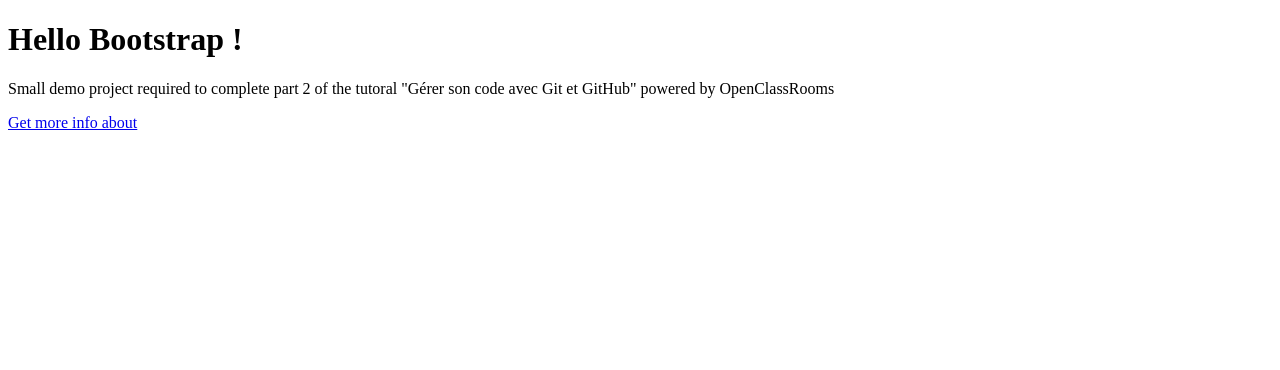
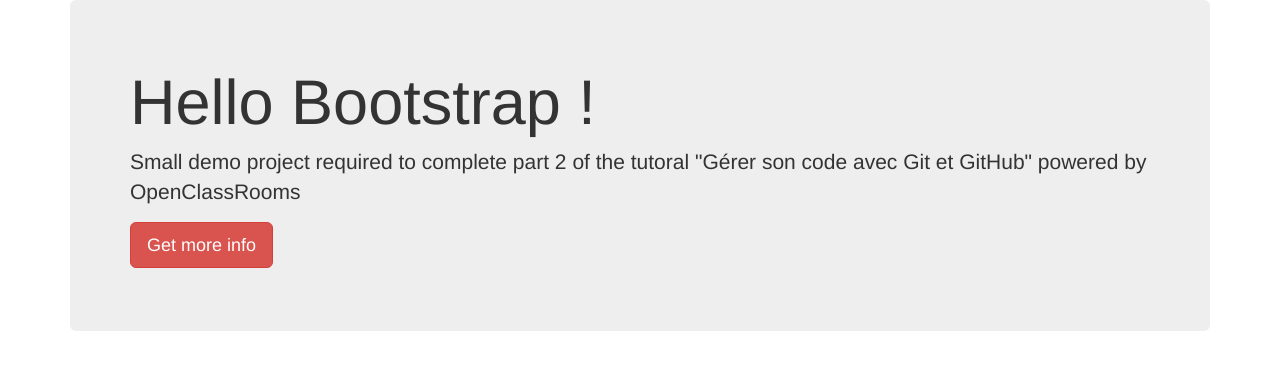
Before and after one commit to jsalamin/ocr-git-part2-activity, a plain HTML site: page web/index.html in a window 1280 px wide. Drawn offline with nearby package versions, Linux system fonts and the light colour scheme.

Commit message:
Modify "index.html": Add bootstrap stylesheet

```diff
--- a/web/index.html
+++ b/web/index.html
@@ -1,8 +1,21 @@
 <!DOCTYPE html>
-<html>
+<html lang="en">
     <head>
         <meta charset="UTF-8">
+        <meta http-equiv="X-UA-Compatible" content="IE-edge">
+        <meta name="viewport" content="width=device-width, initial-scale=1">
+
         <title>OpenClassRooms - Git and GitHub Part 2</title>
+
+        <!-- Bootstrap -->
+        <link rel="stylesheet" href="https://maxcdn.bootstrapcdn.com/bootstrap/3.2.0/css/bootstrap.min.css">
+
+        <!-- HTML5 Shim and Respond.js IE8 support of HTML5 elements and media queries -->
+        <!-- WARNING: Respond.js doesn't work if you view the page via file:// -->
+        <!--[if lt IE 9]>
+            <script src="https://oss.maxcdn.com/html5shiv/3.7.2/html5shiv.min.js"></script>
+            <script src="https://oss.maxcdn.com/respond/1.4.2/respond.min.js"></script>
+        <![endif]-->
     </head>
 
     <body>
@@ -13,7 +26,7 @@
                     Small demo project required to complete part 2 of the tutoral "Gérer son code avec Git et GitHub" powered by OpenClassRooms
                 </p>
                 <p>
-                    <a class="btn btn-danger btn-lg" role="button" href="http://fr.openclassrooms.com/informatique/cours/gerer-son-code-avec-git-et-github">Get more info about</a>
+                    <a class="btn btn-danger btn-lg" role="button" href="http://fr.openclassrooms.com/informatique/cours/gerer-son-code-avec-git-et-github">Get more info</a>
                 </p>
             </div>
     </body>
```
